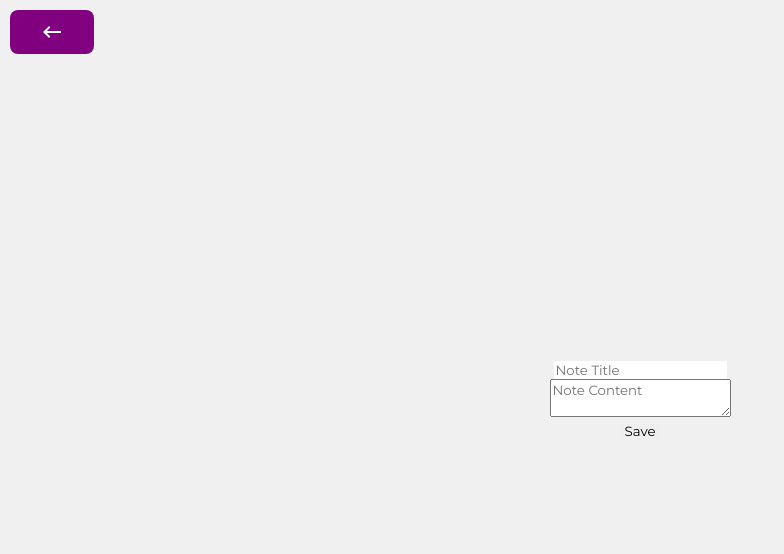
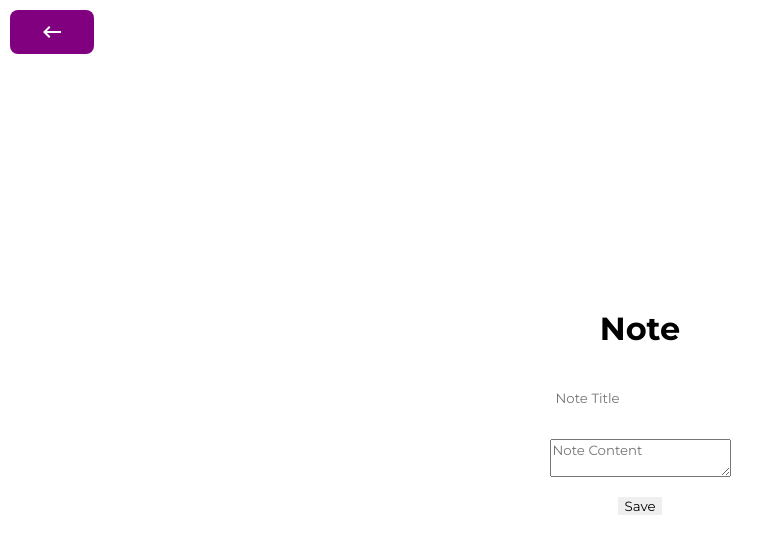
Before and after one commit to Dawidsjd/Automatizasion, a React (Create React App) app: page /SchoolDashboard/Notes in a window 1280 px wide. Shown: the top 554 px of the page, without its empty margins (0-784 px from the left). Built offline with nearby package versions, Linux system fonts and the light colour scheme.

Commit message:
zmiany w stylach w notatniku  i działania

```diff
--- a/src/Components/Note/Note.jsx
+++ b/src/Components/Note/Note.jsx
@@ -1,7 +1,7 @@
 import React, { useState } from "react";
 import { Link } from "react-router-dom";
 import KeyboardBackspaceIcon from "@mui/icons-material/KeyboardBackspace";
-import { styles } from "./styles"; // Importuj style
+import { styles } from "./styles"; // Poprawiona ścieżka do importu
 
 function Notepad() {
   const [title, setTitle] = useState("");
@@ -9,7 +9,8 @@ function Notepad() {
 
   return (
     <div style={styles.notepad}>
-      <div className="notepad-header">
+      <h1 style={styles.title}>Note</h1>
+      <div className="notepad-header" style={styles.notepadHeader}>
         <input
           type="text"
           placeholder="Note Title"
@@ -17,22 +18,22 @@ function Notepad() {
           onChange={(e) => setTitle(e.target.value)}
         />
       </div>
-      <div className="notepad-content">
+      <div className="notepad-content" style={styles.notepadContent}>
         <textarea
           placeholder="Note Content"
           value={content}
           onChange={(e) => setContent(e.target.value)}
+          style={styles.textarea}
         ></textarea>
       </div>
-      <div className="saveButton">
+      <div className="saveButton" style={styles.saveButton}>
         <button onClick={() => saveNote()}>Save</button>
-
-        <Link to="/SchoolDashboard">
-          <button style={styles.exitBtn}>
-            <KeyboardBackspaceIcon />
-          </button>
-        </Link>
       </div>
+      <Link to="/SchoolDashboard">
+        <button style={styles.exitBtn}>
+          <KeyboardBackspaceIcon />
+        </button>
+      </Link>
     </div>
   );
 
--- a/src/Components/Note/styles.js
+++ b/src/Components/Note/styles.js
@@ -1,14 +1,12 @@
-// style.js
-
 export const styles = {
-notepad: {
+  notepad: {
     display: "flex",
     flexDirection: "column",
     alignItems: "center",
     justifyContent: "center",
     width: "100%",
     height: "100vh",
-    backgroundColor: "#f0f0f0",
+    backgroundColor: "white", // Poprawione
   },
   notepadHeader: {
     width: "100%",
@@ -26,13 +24,6 @@ notepad: {
     alignItems: "center",
   },
   exitBtn: {
-    backgroundColor: "#f0f0f0",
-    border: "none",
-    cursor: "pointer",
-    fontSize: "20px",
-  },
-
-  exitBtn: {
     position: 'absolute',
     top: '10px',
     left: '10px',
```
